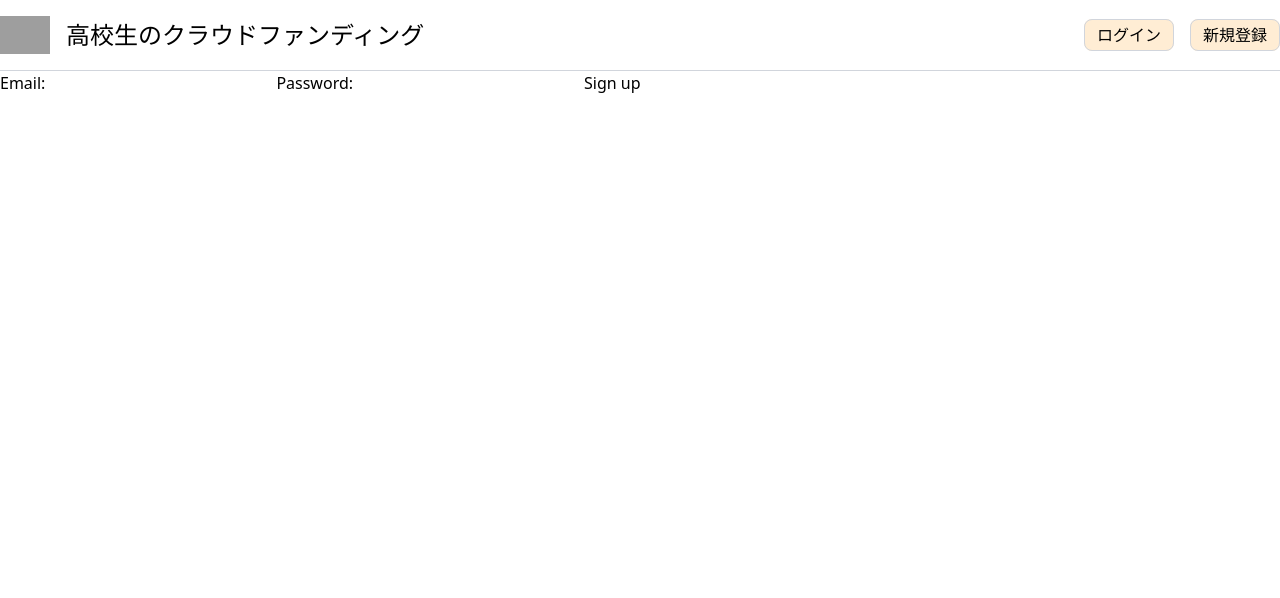
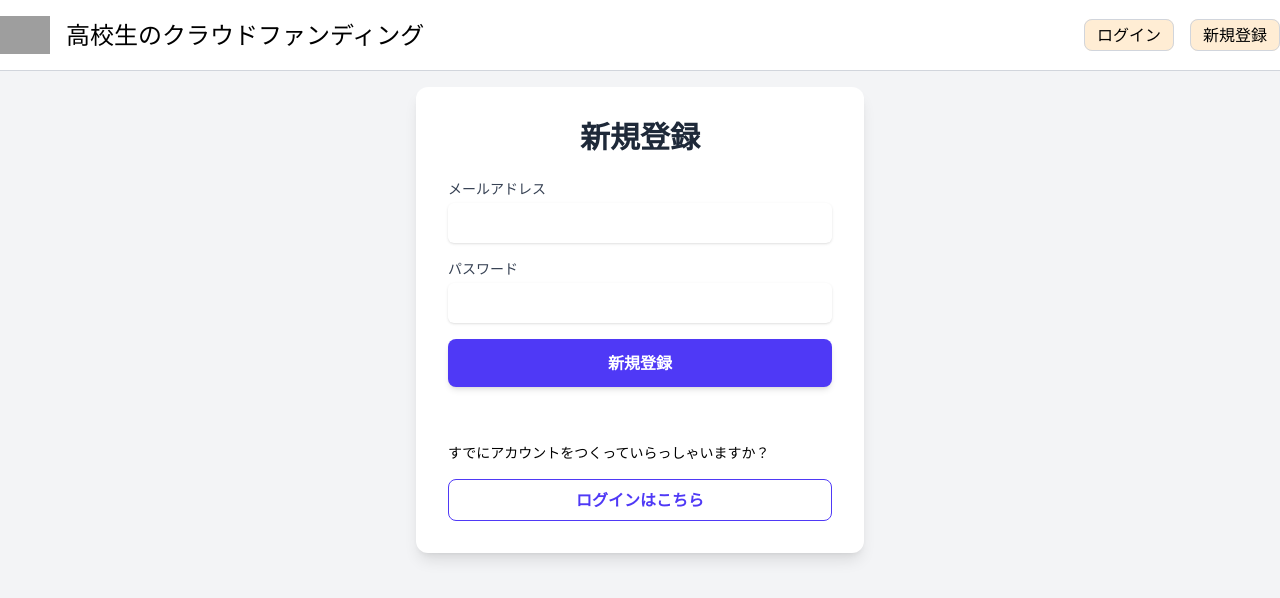
Before and after one commit to Shunsuke0205/inspirit-for-supporter, a Next.js app: page /signup in a window 1280 px wide. Shown: the top 598 px of the page. Built offline with nearby package versions, Linux system fonts and the light colour scheme; no server answers; grey boxes are pictures that could not be loaded.

Commit message:
fix: signup page

```diff
--- a/src/app/signup/page.tsx
+++ b/src/app/signup/page.tsx
@@ -1,13 +1,59 @@
+import Link from 'next/link';
 import { signup } from '../login/actions'
 
 export default function SignupPage() {
   return (
-    <form>
-      <label htmlFor="email">Email:</label>
-      <input id="email" name="email" type="email" required />
-      <label htmlFor="password">Password:</label>
-      <input id="password" name="password" type="password" required />
-      <button formAction={signup}>Sign up</button>
-    </form>
-  )
+    <div className="h-screen flex items-start justify-center bg-gray-100 p-4">
+      <div className="w-full max-w-md bg-white rounded-xl shadow-lg p-8 space-y-6">
+        <h1 className="text-3xl font-bold text-center text-gray-800">新規登録</h1>
+
+
+        {/* サインアップフォーム */}
+        <form className="space-y-4">
+          <div>
+            <label htmlFor="email" className="block text-sm font-medium text-gray-700">
+              メールアドレス
+            </label>
+            <input
+              id="email"
+              name="email"
+              type="email"
+              required
+              className="mt-1 block w-full rounded-md border-gray-300 shadow-sm p-2 text-gray-900 focus:border-indigo-500 focus:ring focus:ring-indigo-200 focus:ring-opacity-50"
+            />
+          </div>
+          <div>
+            <label htmlFor="password" className="block text-sm font-medium text-gray-700">
+              パスワード
+            </label>
+            <input
+              id="password"
+              name="password"
+              type="password"
+              required
+              className="mt-1 block w-full rounded-md border-gray-300 shadow-sm p-2 text-gray-900 focus:border-indigo-500 focus:ring focus:ring-indigo-200 focus:ring-opacity-50"
+            />
+          </div>
+          <button
+            formAction={signup}
+            className="w-full py-3 px-4 bg-indigo-600 text-white font-semibold rounded-lg shadow-md hover:bg-indigo-700 transition duration-300 ease-in-out"
+          >
+            新規登録
+          </button>
+        </form>
+
+        {/* ログインへの案内 */}
+        <div className="mt-14">
+          <p className="text-sm">
+            すでにアカウントをつくっていらっしゃいますか？
+          </p>
+          <Link href="/login">
+            <button className="mt-4 w-full py-2 px-4 border border-indigo-600 text-indigo-600 font-semibold rounded-lg hover:bg-indigo-50 transition duration-300 ease-in-out">
+              ログインはこちら
+            </button>
+          </Link>
+        </div>
+      </div>
+    </div>
+  );
 }
```
